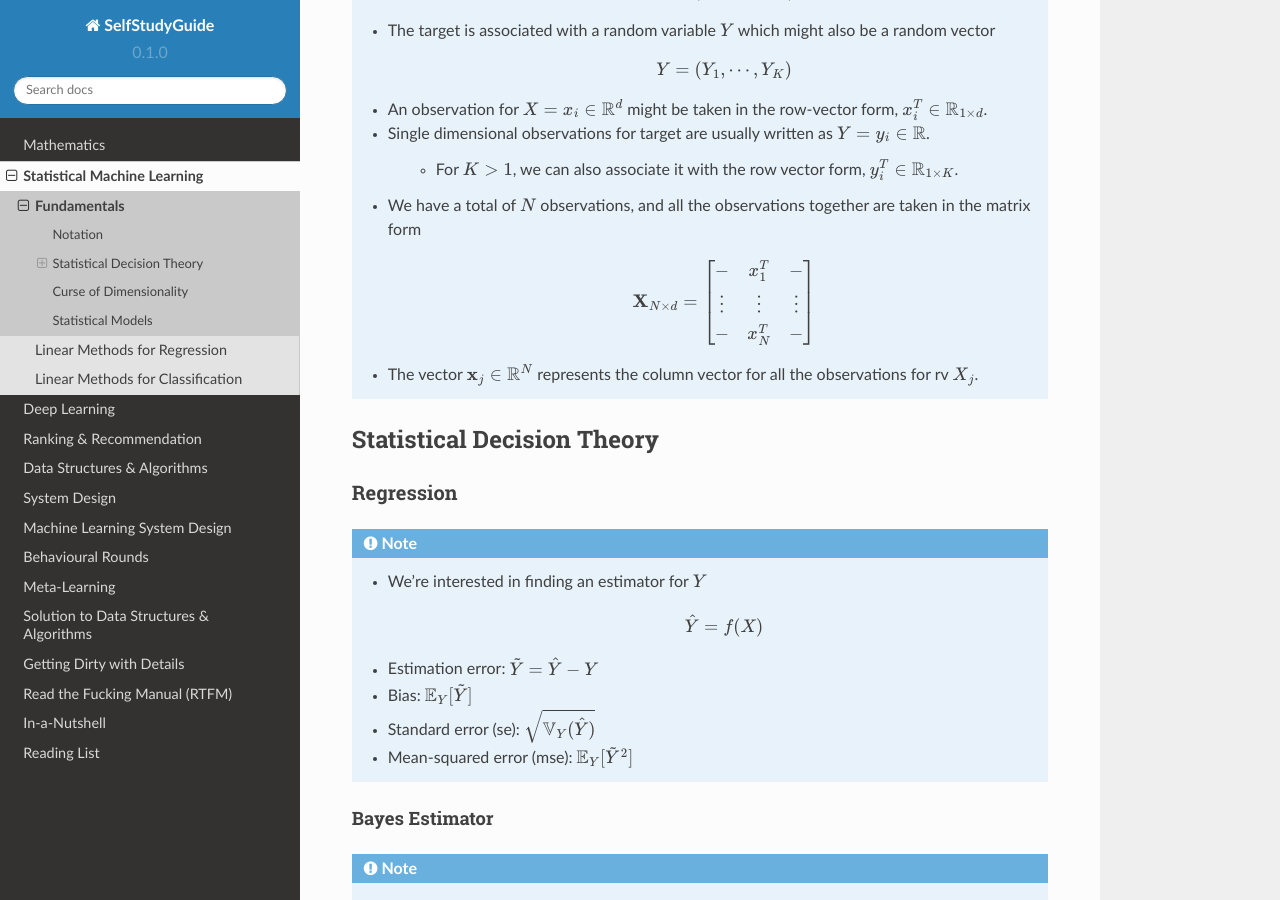
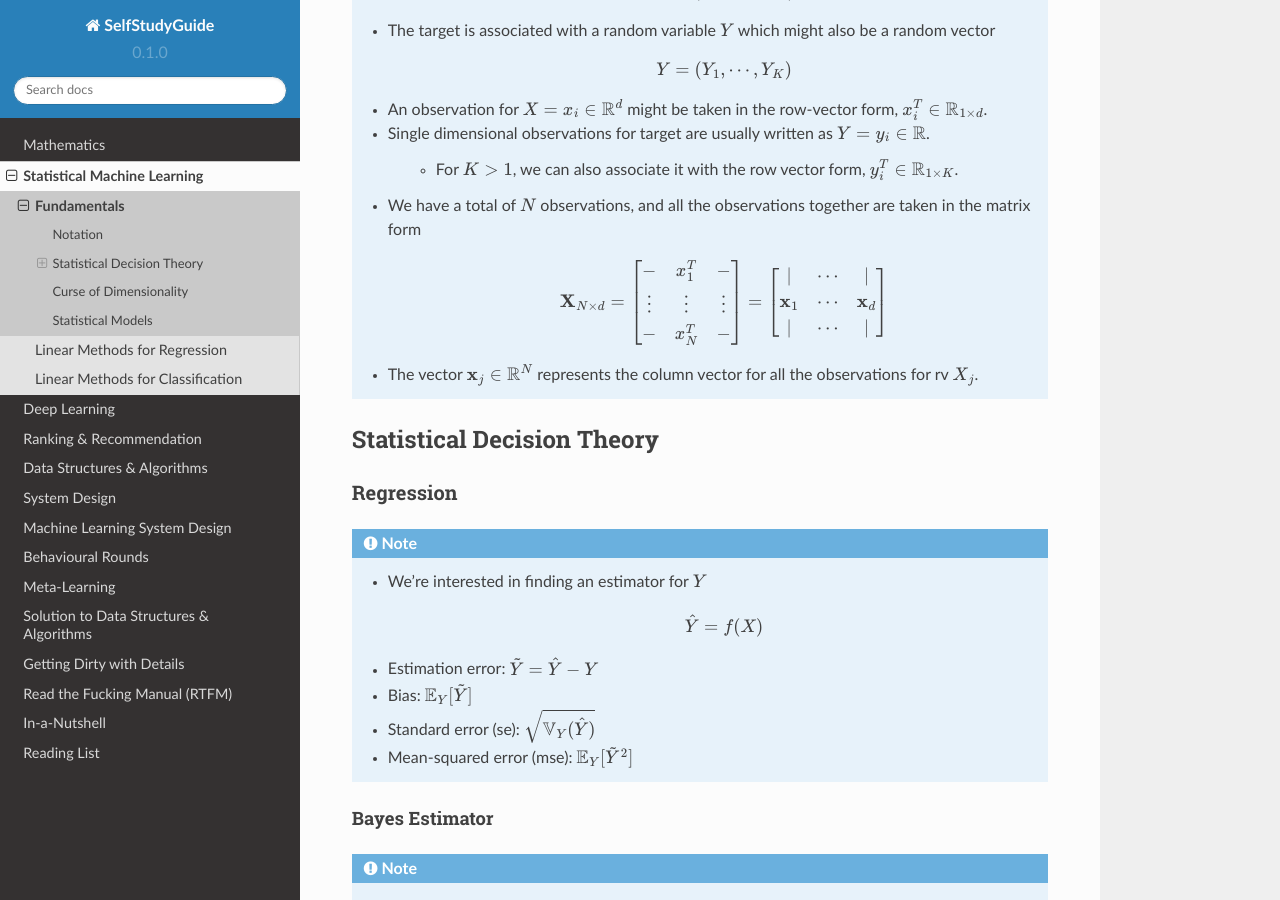
Before and after one commit to uselesstechjunks/leetcode, a Sphinx documentation site: the page built from docs/source/ml/basics.rst, in a window 1280 px wide and 900 px high, scrolled down 389 px. Built offline with Sphinx 7.4.7 and the Read the Docs theme 2.0.0, drawn with Linux system fonts in a browser that asks for light colours.

Commit message:
Update basics.rst

```diff
--- a/docs/source/ml/basics.rst
+++ b/docs/source/ml/basics.rst
@@ -21,7 +21,7 @@ Notation
 		* For :math:`K> 1`, we can also associate it with the row vector form, :math:`y_i^T\in\mathbb{R}_{1\times K}`.
 	* We have a total of :math:`N` observations, and all the observations together are taken in the matrix form
 
-		.. math:: \mathbf{X}_{N\times d}=\begin{bmatrix}-& x_1^T & - \\ \vdots & \vdots & \vdots \\ -& x_N^T & -\end{bmatrix}
+		.. math:: \mathbf{X}_{N\times d}=\begin{bmatrix}-& x_1^T & - \\ \vdots & \vdots & \vdots \\ -& x_N^T & -\end{bmatrix}=\begin{bmatrix}|&\cdots&|\\ \mathbf{x}_1 & \cdots & \mathbf{x}_d \\ |&\cdots&|\end{bmatrix}
 	* The vector :math:`\mathbf{x}_j\in\mathbb{R}^N` represents the column vector for all the observations for rv :math:`X_j`.
 
 **********************************************************************************
```
